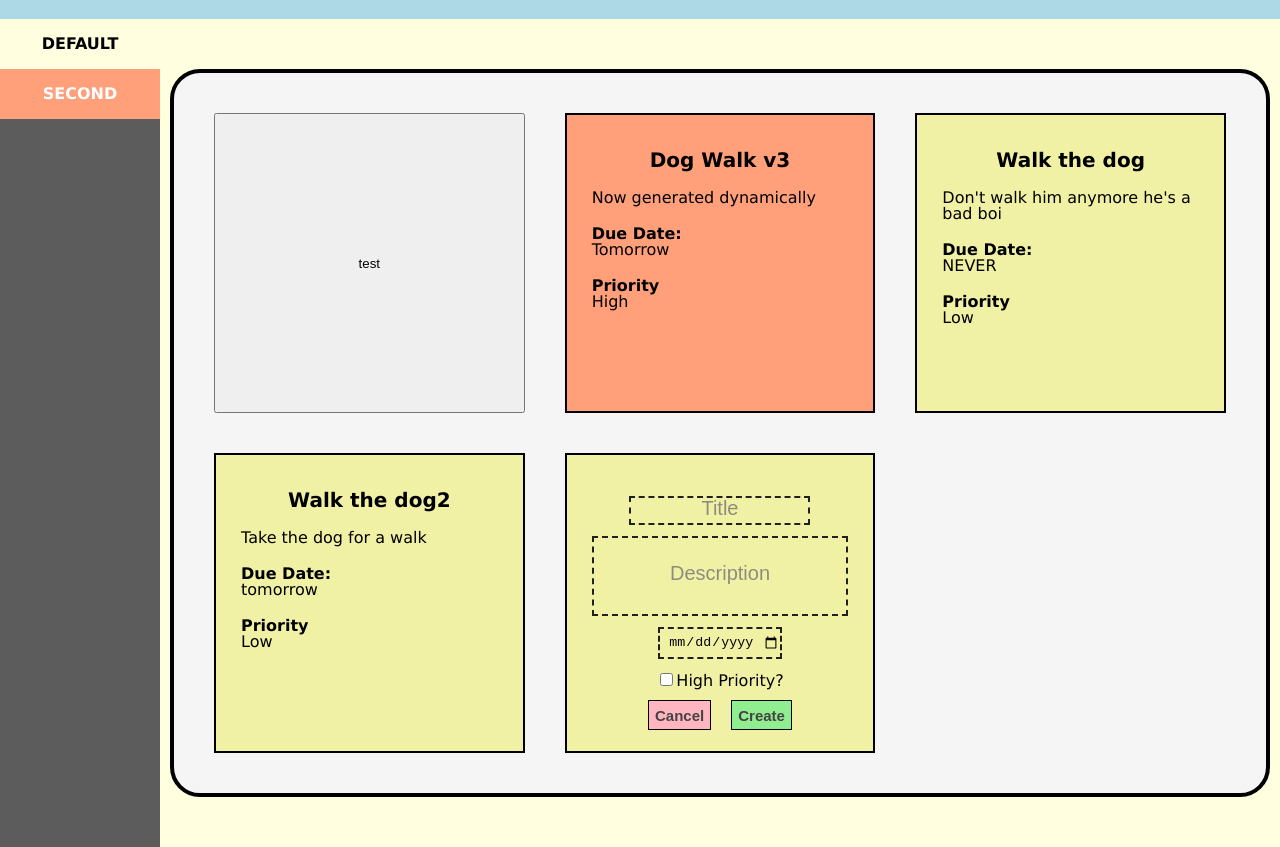
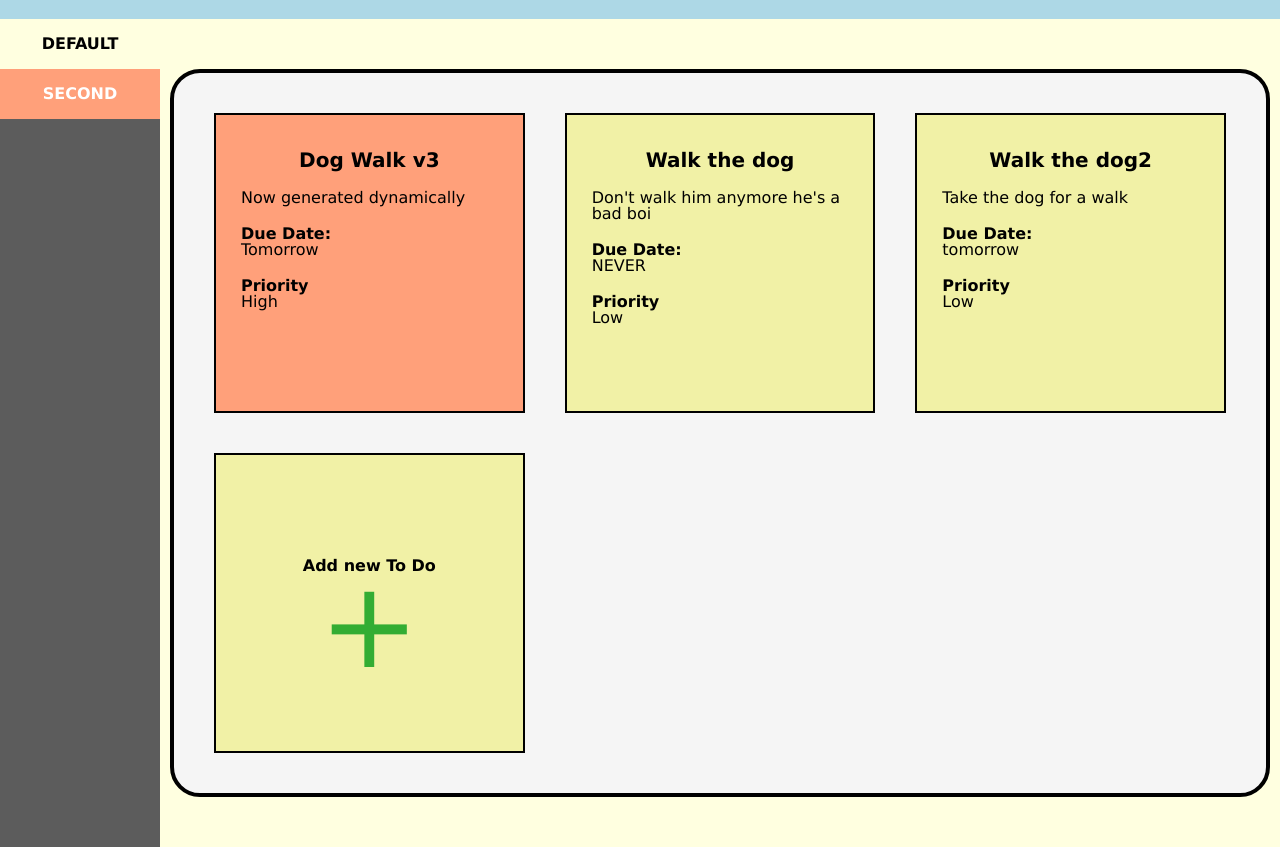
Before and after one commit to lufere/to-do-list, a website with bundled scripts: page dist/index.html in a window 1280 px wide. Shown: the part 81-928 px from the top of the page. Built offline with nearby package versions, Linux system fonts and the light colour scheme.

Commit message:
Form visibility can now be toggled with event listeners.

```diff
--- a/src/DOM-manipulation.js
+++ b/src/DOM-manipulation.js
@@ -97,16 +97,17 @@ const DOM = (()=>{
     }
 
     const toggleFormVisibility = () =>{
-        let form = document.querySelector("#newTodo form");
+        let form = document.querySelector("#newTodoForm");
+        let buttonForm = document.querySelector("#addFormButton");
         console.log(form.style.display);
         if(form.style.display == "flex"){
             form.style.display = "none";
-            addFormButton.style.display = "flex";
-            addFormButton.style.flexFlow = "column";
+            buttonForm.style.display = "flex";
+            buttonForm.style.flexFlow = "column";
         }
         else{
             form.style.display = "flex";
-            addFormButton.style.display = "none";
+            buttonForm.style.display = "none";
         }
     }
     const showForm = () =>{
--- a/src/index.js
+++ b/src/index.js
@@ -97,5 +97,6 @@ DOM.render(initial.todoList);
 //     DOM.toggleFormVisibility();
 // }
 // document.querySelector("#test").addEventListener('click', toggleVisibility);
-document.querySelector("#test").addEventListener('click',() => DOM.toggleFormVisibility());
-// DOM.toggleFormVisibility();
+document.querySelector("#cancel").addEventListener('click',() => DOM.toggleFormVisibility());
+document.querySelector("#addFormButton").addEventListener('click',() => DOM.toggleFormVisibility());
+DOM.toggleFormVisibility();
```
Also changed, not shown: dist/index.html, dist/main.js.
